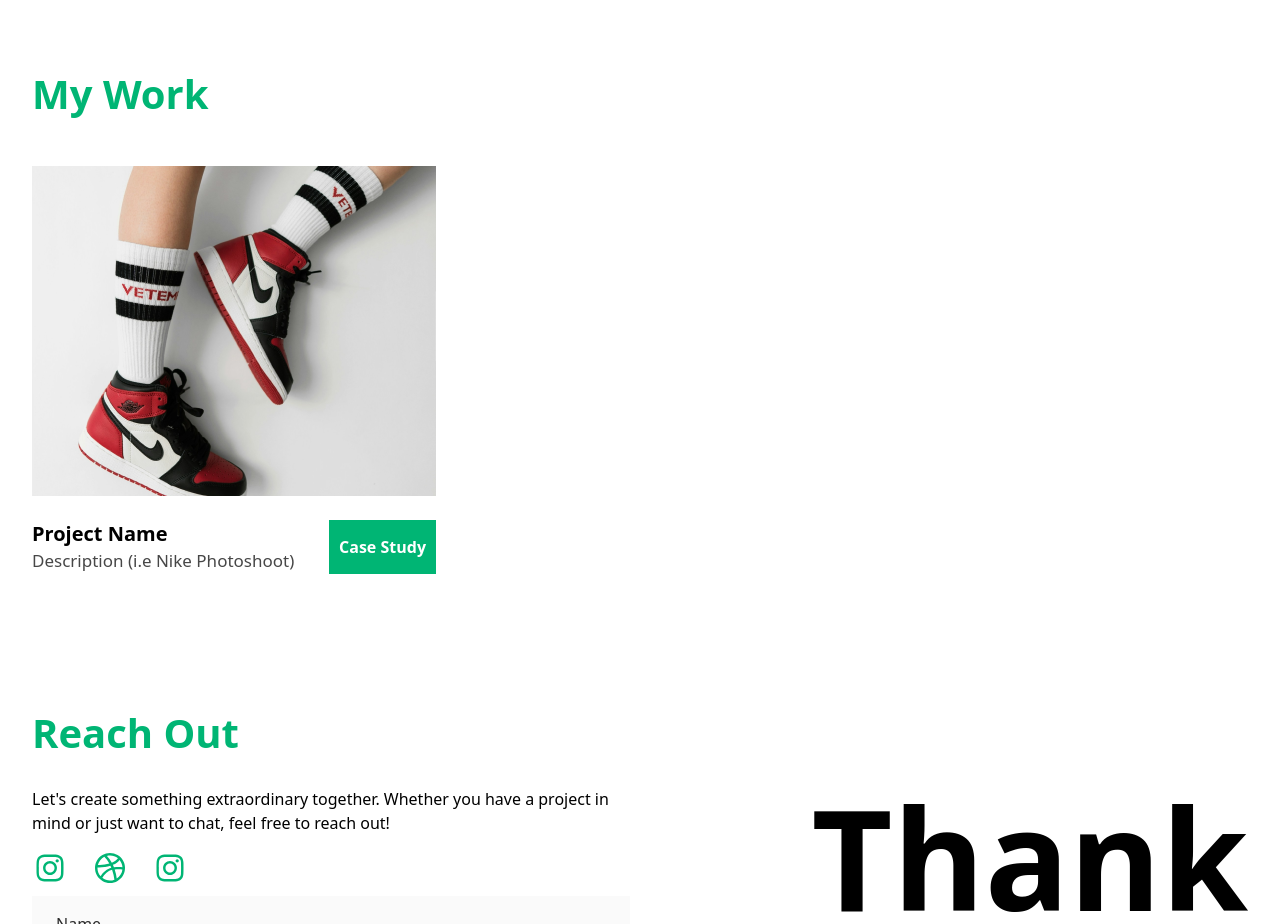
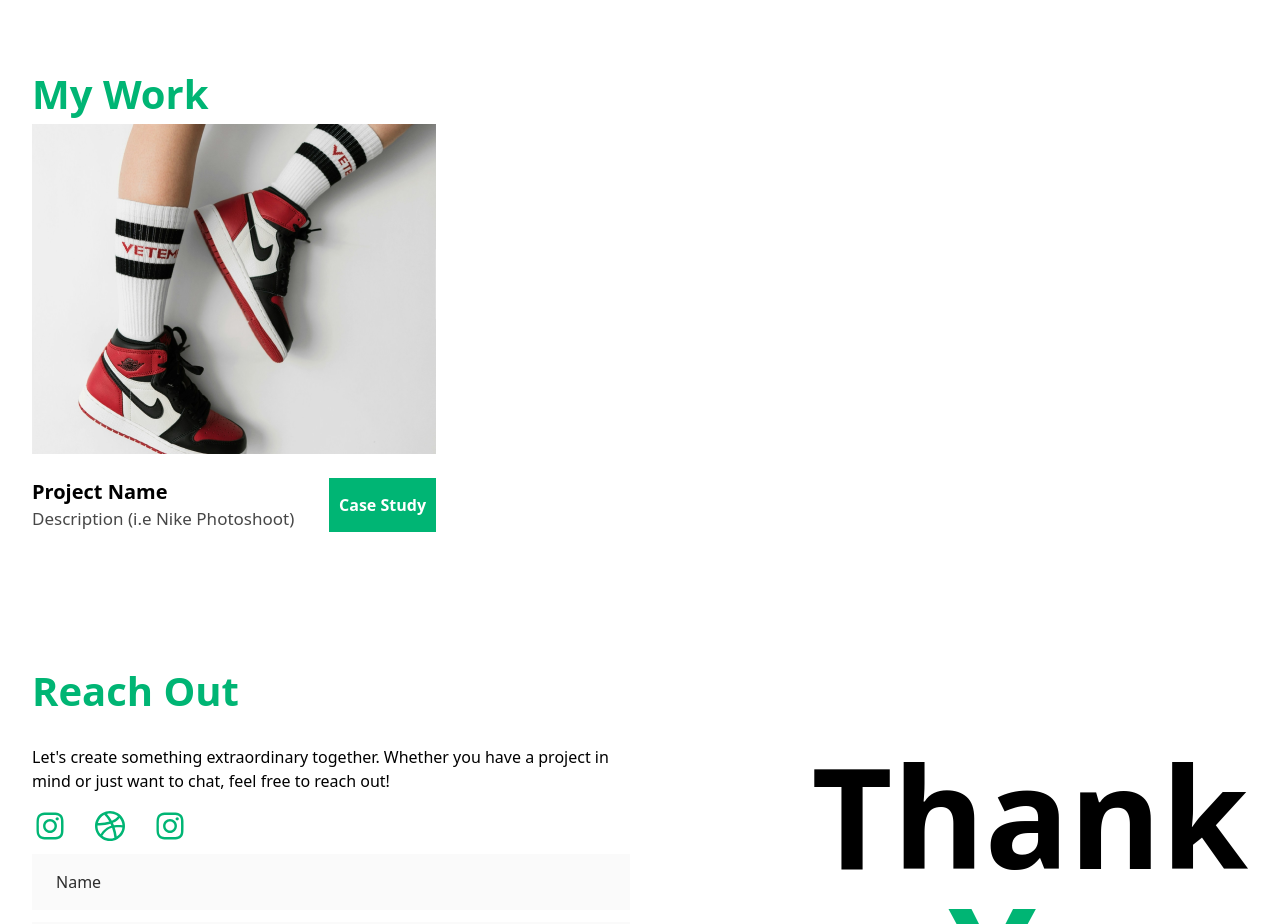
Before and after one commit to mmustaphak/belsoft-systems, a React (Vite) app: page / in a window 1280 px wide. Shown: the part 1420-2344 px from the top of the page. Built offline with nearby package versions, Linux system fonts and the light colour scheme.

Commit message:
Extracted a componet out of the ProjectCard

```diff
--- a/src/components/MyWork.jsx
+++ b/src/components/MyWork.jsx
@@ -1,20 +1,29 @@
 import nike from "../assets/nike.png"
+
+
 export default function MyWork() {
+
+    function ProjectCard({ title, description, img }) {
+        return (
+            <div className="max-w-[404px]">
+                <img src={img} alt="" />
+                <div className="flex justify-between mt-6">
+                    <div>
+                        <h3 className="font-semibold text-xl">{title}</h3>
+                        <p className="text-project-gray text-[17px]">{description}</p>
+                    </div>
+                    <button className="px-[10px] py-[5px] font-semibold text-white bg-project-green">Case Study</button>
+                </div>
+            </div>
+
+        )
+    }
+
+
     return (
         <section className="mt-[42px]">
             <h2 className="text-project-green font-semibold text-[2.5rem]">My Work</h2>
-            <div className="mt-[42px]">
-                <div className="max-w-[404px]">
-                    <img src={nike} alt="" />
-                    <div className="flex justify-between mt-6">
-                        <div>
-                            <h3 className="font-semibold text-xl">Project Name</h3>
-                            <p className="text-project-gray text-[17px]">Description (i.e Nike Photoshoot)</p>
-                        </div>
-                        <button className="px-[10px] py-[5px] font-semibold text-white bg-project-green">Case Study</button>
-                    </div>
-                </div>
-            </div>
+            <ProjectCard title="Project Name" description="Description (i.e Nike Photoshoot)" img={nike} />
         </section>
     )
 }
```
